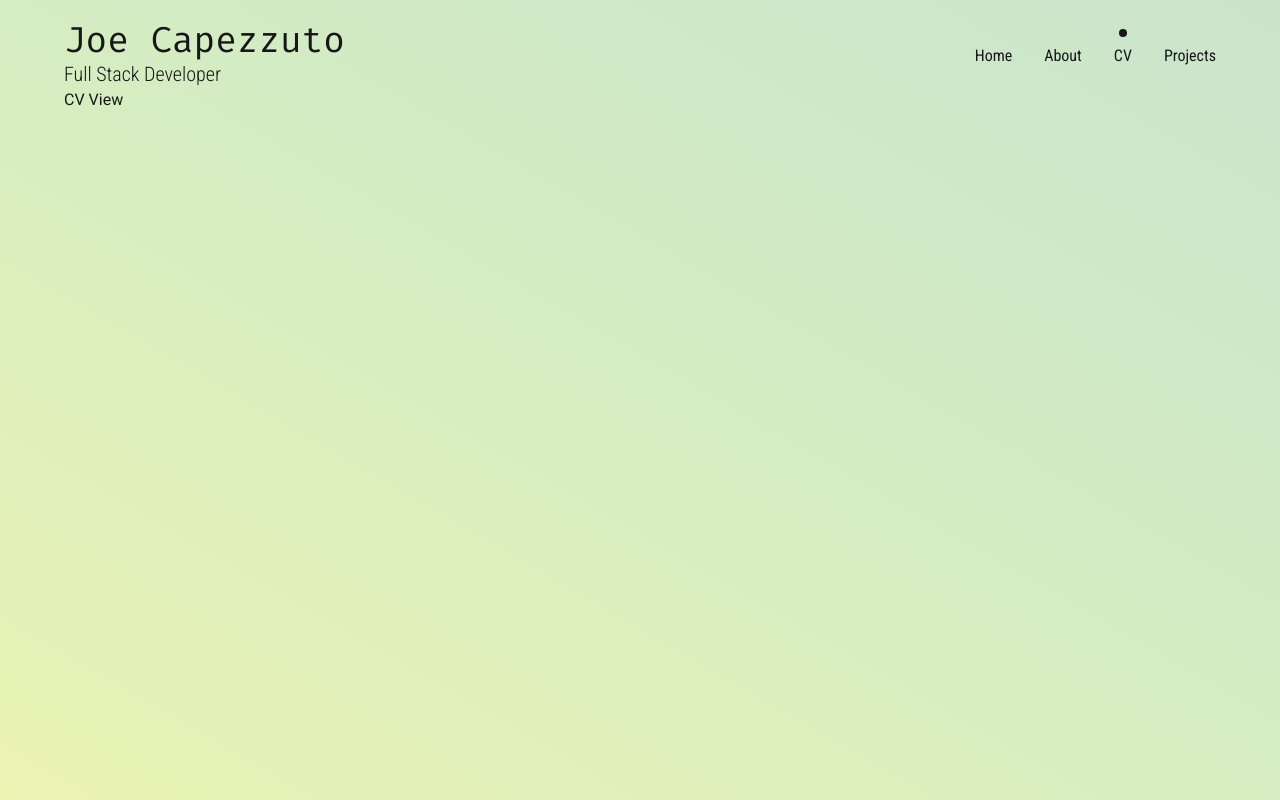
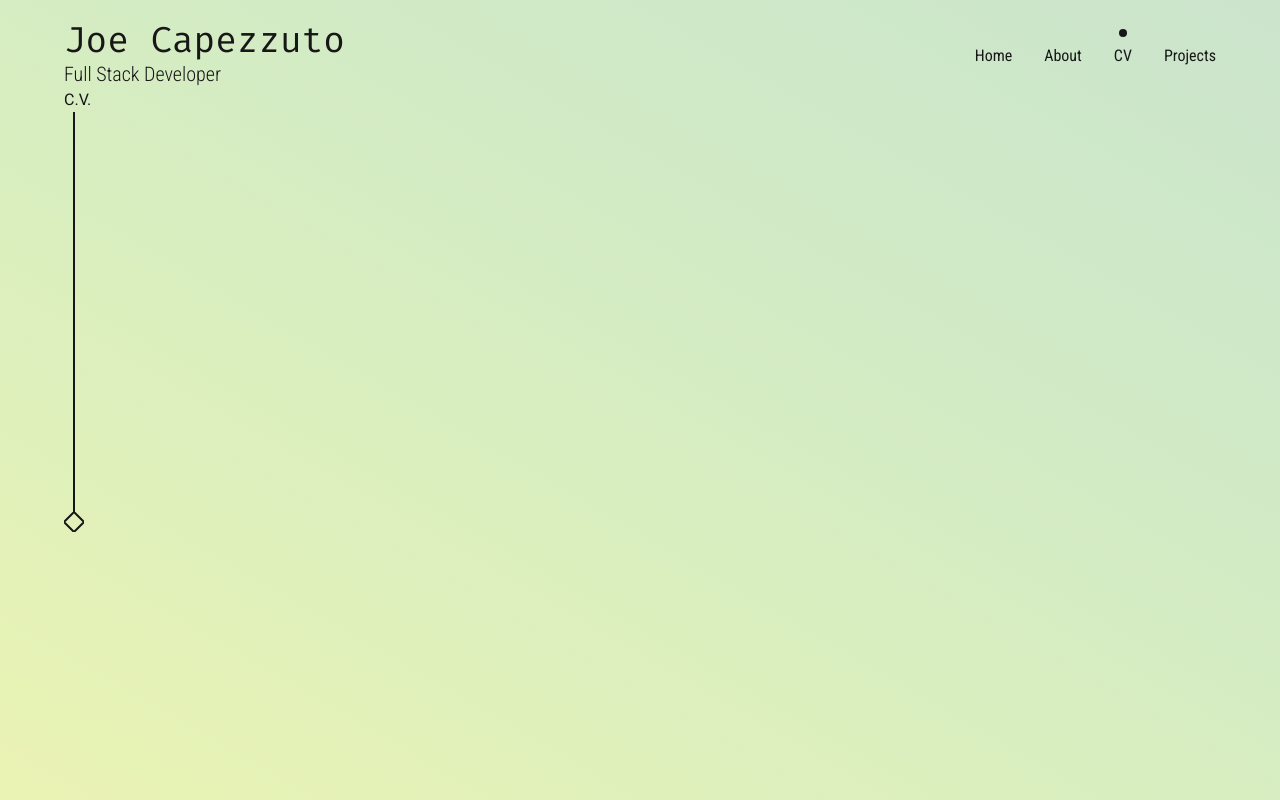
Before and after one commit to Capezzuto/portfolio-v2, a Next.js app: page /cv in a window 1280 px wide. Built offline with nearby package versions, Linux system fonts and the light colour scheme.

Commit message:
Create AnimatedLine component

```diff
--- a/src/app/(static)/cv/page.tsx
+++ b/src/app/(static)/cv/page.tsx
@@ -1,7 +1,39 @@
 import React from 'react';
+import AnimatedLine from '@/app/_components/AnimatedLine';
 
 const CVPage = () => {
-	return <section className='cv-page'>CV View</section>;
+	return (
+		<section className='cv-page'>
+			<h1>C.V.</h1>
+			<AnimatedLine
+				color='#171717'
+				viewBox='0 0 20 400'
+				width={20}
+				height={400}
+				length={400}
+				weight={2}
+				orientation='vertical'
+				shouldAnimate={true}
+				animateType='forward'
+				path='M 10 0 v 10 400'
+				duration='1500ms'
+				delay='200ms'
+			/>
+			<AnimatedLine
+				height={20}
+				width={20}
+				color='#171717'
+				length={200}
+				weight={2}
+				shouldAnimate={true}
+				viewBox='0 0 20 20'
+				path='M 10 0 l 10 10 l -10 10 l -10 -10 l 10 -10 z'
+				animateType='outside-in'
+				duration='500ms'
+				delay='1700ms'
+			/>
+		</section>
+	);
 };
 
 export default CVPage;
--- /dev/null
+++ b/src/app/_components/AnimatedLine.css
@@ -0,0 +1,73 @@
+@keyframes reveal {
+	from {
+		stroke-dashoffset: var(--anim-line-length);
+	}
+	to {
+		stroke-dashoffset: 0;
+	}
+}
+
+@keyframes revealReverse {
+	from {
+		stroke-dasharray: 0 var(--anim-line-length);
+		stroke-dashoffset: 0;
+	}
+	to {
+		stroke-dasharray: var(--anim-line-length) 0;
+		stroke-dashoffset: var(--anim-line-length);
+	}
+}
+
+@keyframes revealMiddleOut {
+	from {
+		stroke-dasharray: 0 var(--anim-line-length);
+		stroke-dashoffset: calc(0.5 * var(--anim-line-length));
+	}
+	to {
+		stroke-dasharray: var(--anim-line-length) 0;
+		stroke-dashoffset: var(--anim-line-length);
+	}
+}
+
+@keyframes revealOutsideIn {
+	from {
+		stroke-dashoffset: 0;
+		stroke-dasharray: 0 var(--anim-line-length);
+	}
+	to {
+		stroke-dashoffset: 0;
+		stroke-dasharray: calc(0.5 * var(--anim-line-length)) 0;
+	}
+}
+
+.AnimatedLine {
+	--anim-line-length: 1;
+	--anim-line-duration: 500ms;
+	--anim-line-delay: 0ms;
+}
+
+.AnimatedLine.animate path {
+	stroke-dashoffset: var(--anim-line-length);
+	stroke-dasharray: var(--anim-line-length);
+	animation-duration: var(--anim-line-duration);
+	animation-delay: var(--anim-line-delay);
+	animation-direction: normal;
+	animation-fill-mode: forwards;
+	animation-timing-function: linear;
+}
+
+.AnimatedLine.animate.forward path {
+	animation-name: reveal;
+}
+
+.AnimatedLine.animate.reverse path {
+	animation-name: revealReverse;
+}
+
+.AnimatedLine.animate.middle-out path {
+	animation-name: revealMiddleOut;
+}
+
+.AnimatedLine.animate.outside-in path {
+	animation-name: revealOutsideIn;
+}
--- /dev/null
+++ b/src/app/_components/AnimatedLine.tsx
@@ -0,0 +1,71 @@
+'use client';
+import React, { useEffect, useMemo, useRef } from 'react';
+import './AnimatedLine.css';
+
+interface AnimatedLineProps {
+	length: number;
+	weight?: number;
+	height?: number | string;
+	width?: number | string;
+	color?: string;
+	fill?: string;
+	orientation?: 'vertical' | 'horizontal';
+	viewBox?: string;
+	path?: string;
+	shouldAnimate?: boolean;
+	animateType?: 'forward' | 'reverse' | 'middle-out' | 'outside-in';
+	duration?: number | string;
+	delay?: number | string;
+}
+
+const AnimatedLine = ({
+	length = 1,
+	weight = 1,
+	height,
+	width,
+	orientation = 'horizontal',
+	color = '#000000',
+	fill = 'transparent',
+	viewBox,
+	path,
+	shouldAnimate = false,
+	animateType = 'forward',
+	duration = '500ms',
+	delay = '0ms',
+}: AnimatedLineProps) => {
+	const isVertical = orientation === 'vertical';
+	const pathRef = useRef<SVGPathElement>(null);
+
+	const svgBox = useMemo(() => {
+		return {
+			width: width || (isVertical ? weight : length),
+			height: height || (isVertical ? length : weight),
+		};
+	}, [length, weight, isVertical, width, height]);
+
+	return (
+		<svg
+			viewBox={viewBox || `0 0 ${svgBox.width} ${svgBox.height}`}
+			className={`AnimatedLine${shouldAnimate ? ' animate' : ''} ${animateType}`}
+			width={svgBox.width}
+			height={svgBox.height}
+			style={{
+				['--anim-line-length' as string]: length + 'px',
+				['--anim-line-duration' as string]: typeof duration === 'number' ? duration + 'ms' : duration,
+				['--anim-line-delay' as string]: typeof delay === 'number' ? delay + 'ms' : delay,
+			}}
+			xmlns='http://www.w3.org/2000/svg'
+		>
+			<path
+				ref={pathRef}
+				strokeWidth={weight}
+				stroke={color}
+				fill={fill}
+				d={path || `M ${isVertical ? weight : 0} ${isVertical ? 0 : weight} ${isVertical ? 'V' : 'H'} ${length}`}
+				pathLength={length}
+			/>
+		</svg>
+	);
+};
+
+export default AnimatedLine;
```
